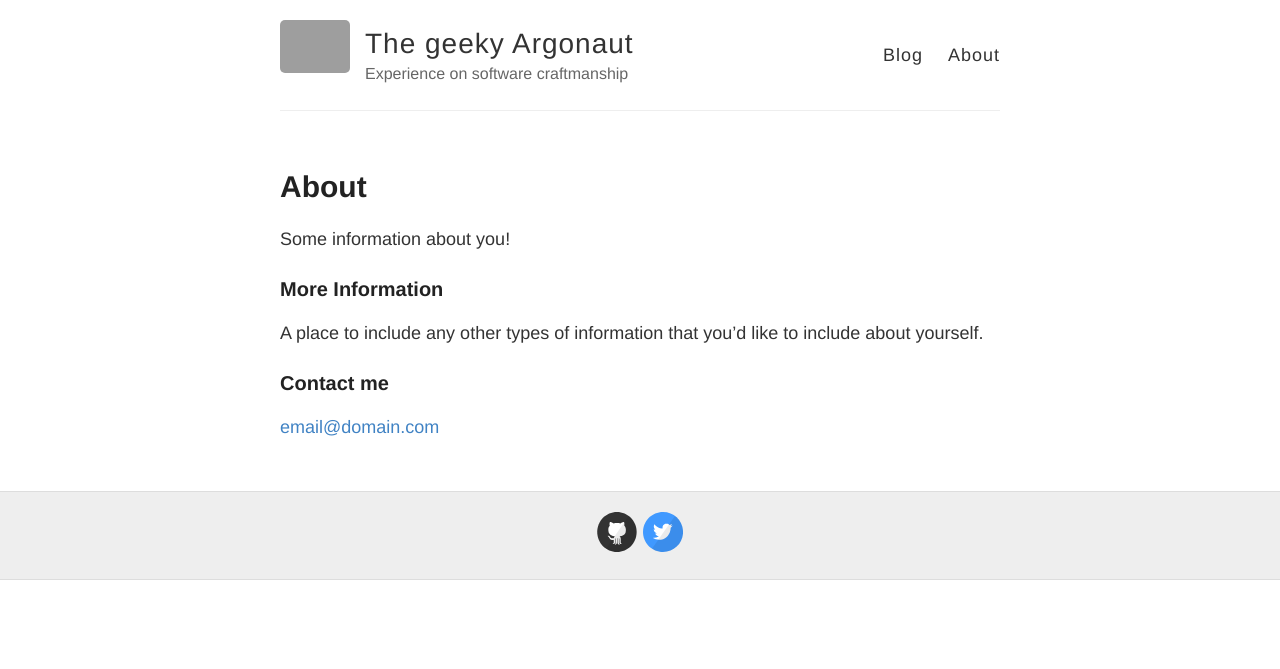
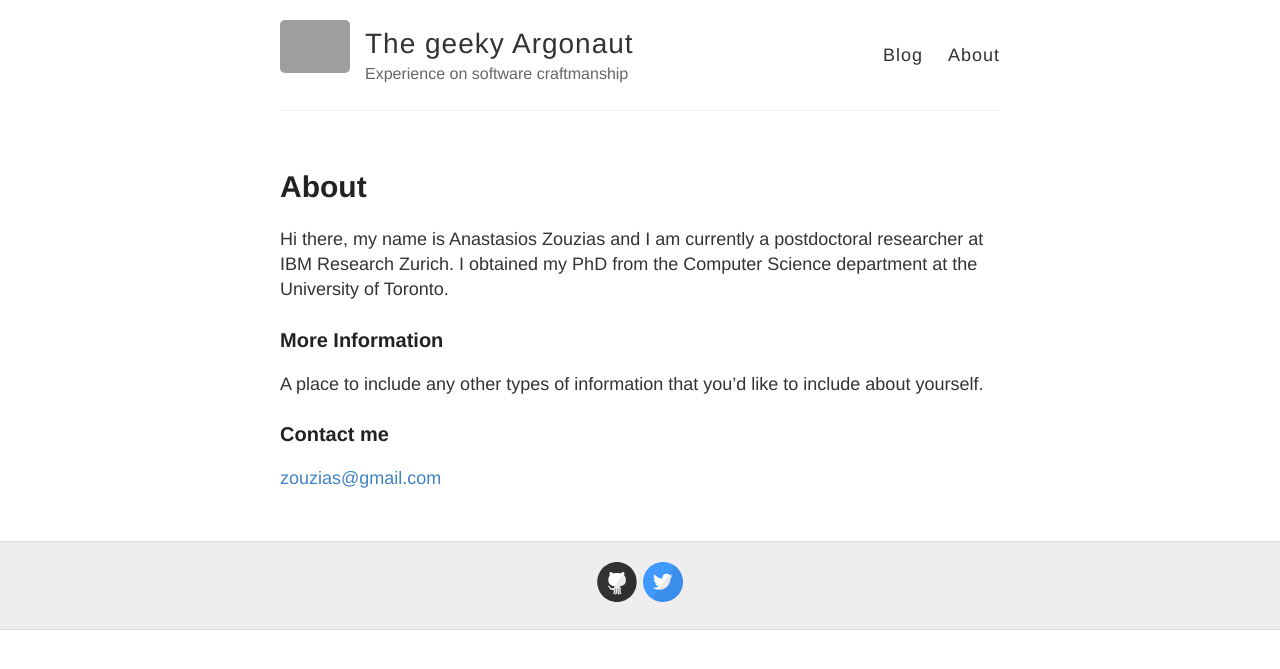
Before and after one commit to zouzias/zouzias.github.io, a Jekyll site: the page built from about.md, in a window 1280 px wide. Shown: the top 669 px of the page. Built offline with Jekyll 4.4.1, drawn with Linux system fonts in a browser that asks for light colours; grey boxes are pictures that could not be loaded.

Commit message:
Update about.md

```diff
--- a/about.md
+++ b/about.md
@@ -4,7 +4,7 @@ title: About
 permalink: /about/
 ---
 
-Some information about you!
+Hi there, my name is Anastasios Zouzias and I am currently a postdoctoral researcher at IBM Research Zurich. I obtained my PhD from the Computer Science department at the University of Toronto.
 
 ### More Information
 
@@ -12,4 +12,4 @@ A place to include any other types of information that you'd like to include abo
 
 ### Contact me
 
-[email@domain.com](mailto:email@domain.com)
+[zouzias@gmail.com](mailto:zouzias@gmail.com)
```
